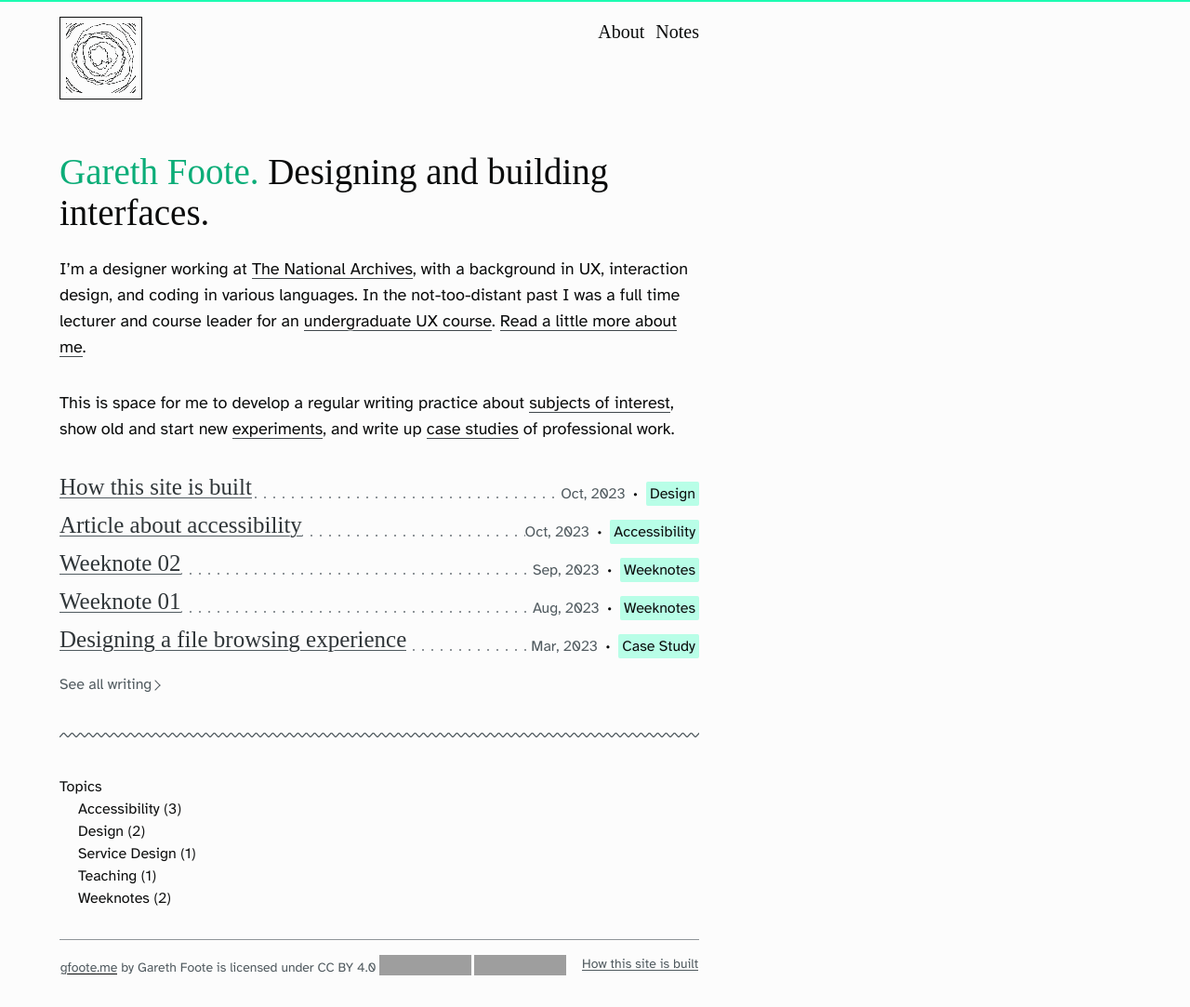
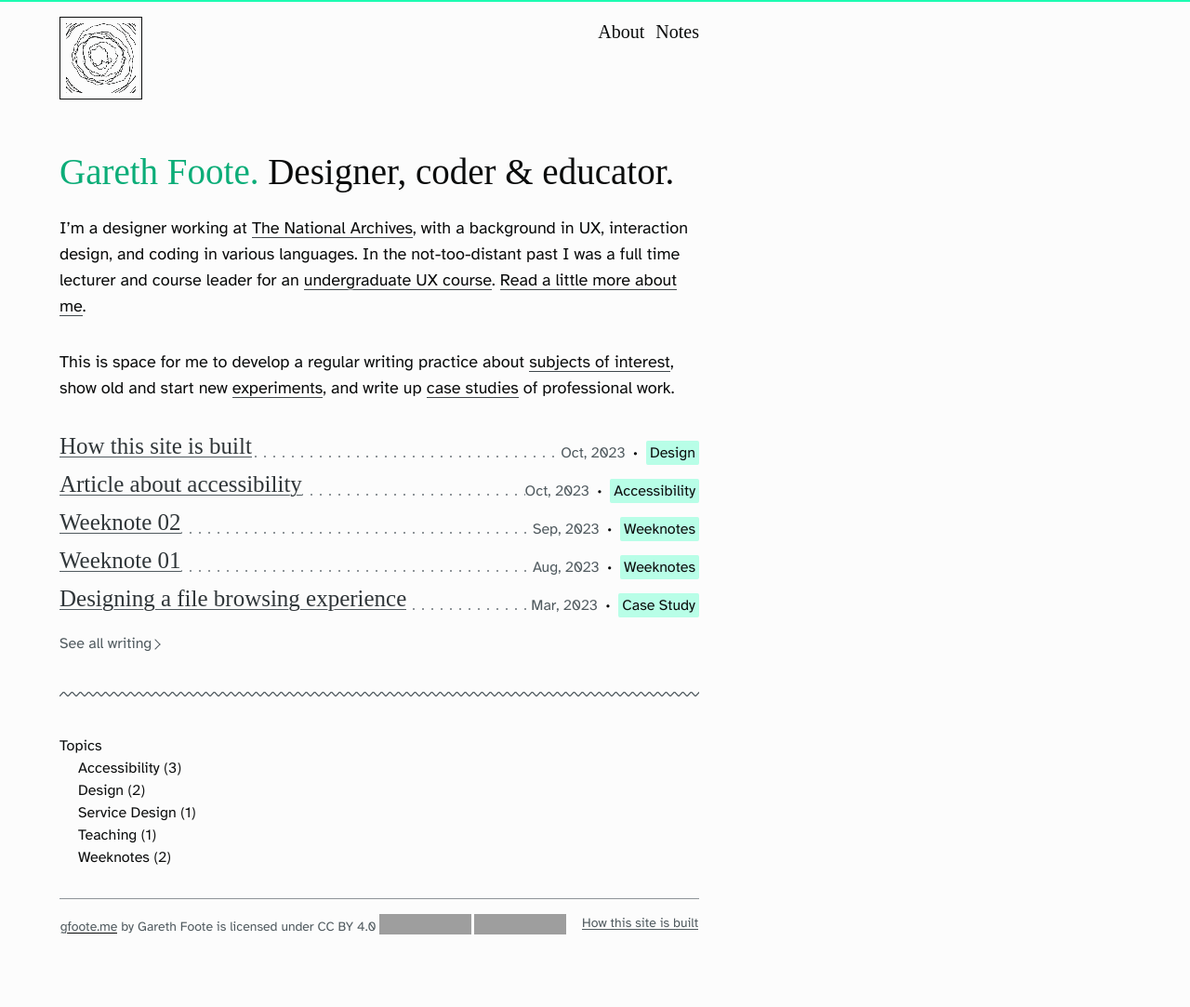
Before and after one commit to garethfoote/gfoote, a Jekyll site: the page built from collections/Homepage.md, in a window 1280 px wide. Shown: the whole page at 93% size. Built offline with Jekyll 4.4.1, drawn with Linux system fonts in a browser that asks for light colours; some web fonts are replaced; after the commit the page ends 1039 px from its top, so only the background shows below that; grey boxes are pictures that could not be loaded.

Commit message:
Changes to home text, driven by note

```diff
--- a/_layouts/home.html
+++ b/_layouts/home.html
@@ -3,7 +3,7 @@ layout: default
 ---
 
 <div class="homepage-hero">
-  <h1><span class="text-aquamarine-darkest">Gareth Foote.</span> Designing and building interfaces.</h1>
+  <h1><span class="text-aquamarine-darkest">Gareth Foote.</span> {{page.subtitle}}</h1>
 </div>
 <div class="content">
   {% include content.html %}
```
